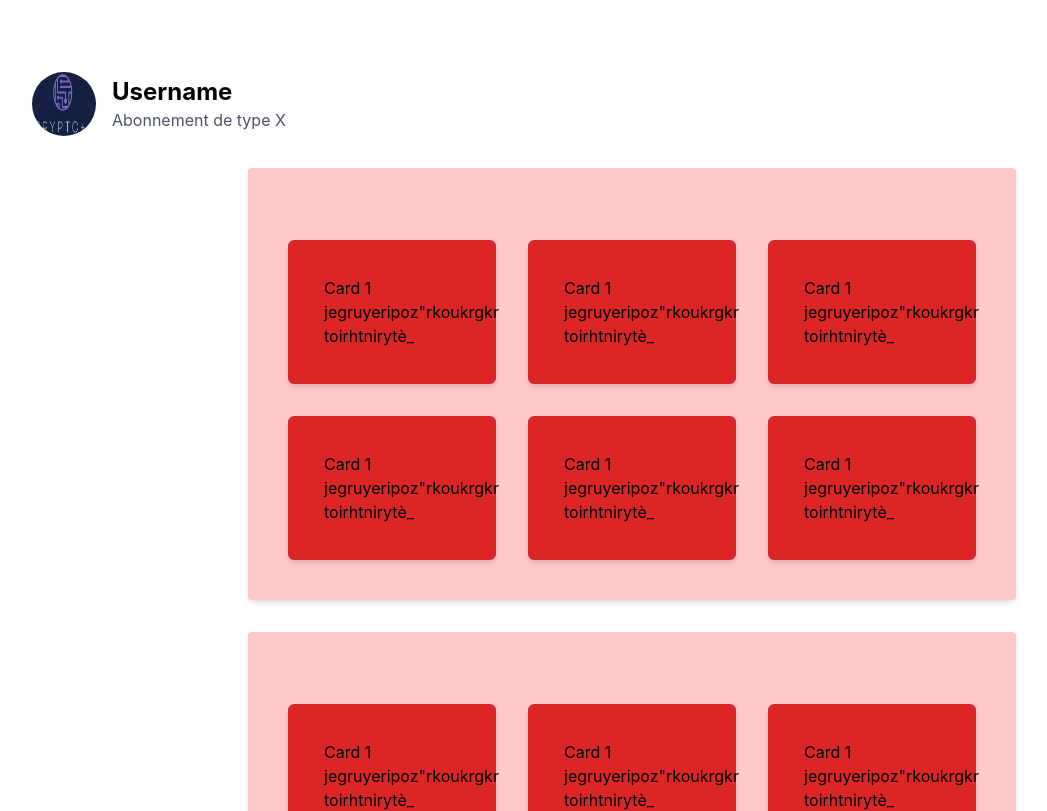
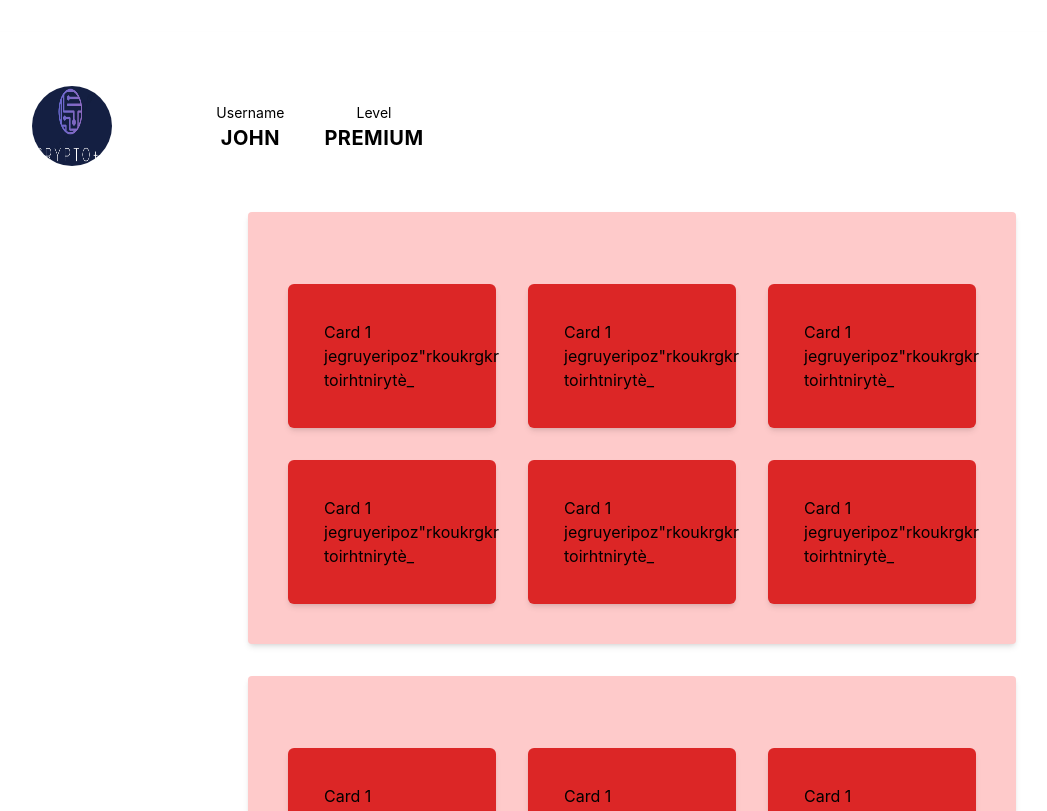
Before and after one commit to ycncy/Count-of-Money, a React (Create React App) app in the folder client/: page /profile in a window 1280 px wide. Shown: the top 811 px of the page, without its empty margins (8-1055 px from the left). Built offline with nearby package versions, Linux system fonts and the light colour scheme.

Commit message:
add cards

```diff
--- a/client/package.json
+++ b/client/package.json
@@ -12,6 +12,7 @@
     "@types/react-dom": "^18.2.15",
     "react": "^18.2.0",
     "react-dom": "^18.2.0",
+    "react-router-dom": "^6.18.0",
     "react-scripts": "5.0.1",
     "typescript": "^4.9.5",
     "web-vitals": "^2.1.4"
--- a/client/src/authentication/Profile.tsx
+++ b/client/src/authentication/Profile.tsx
@@ -7,10 +7,18 @@ const Profile: React.FC = () => {
       <div className="max-w-7xl mx-auto mt-8 p-10 bg-white rounded shadow-md">
         <div>
           <div className="flex items-center">
-            <img src='../img/logo.png' alt="Profile Picture" className="w-16 h-16 rounded-full mr-4"/>
-            <div>
-              <h1 className="text-2xl font-bold">Username</h1>
-              <p className="text-gray-600">Abonnement de type X</p>
+            <img src='../img/logo.png' alt="Profile Picture" className="w-20 h-20 rounded-full mr-4"/>
+            <div className="w-full lg:w-4/12 px-4 lg:order-1">
+              <div className="flex justify-center py-4 lg:pt-4 pt-8">
+                <div className="mr-4 p-3 text-center">
+                  <span className="text-sm text-blueGray-400">Username</span>
+                  <span className="text-xl font-bold block uppercase tracking-wide text-blueGray-600">John</span>
+                </div>
+                <div className="lg:mr-4 p-3 text-center">
+                  <span className="text-sm text-blueGray-400">Level</span>
+                  <span className="text-xl font-bold block uppercase tracking-wide text-blueGray-600">Premium</span>
+                </div>
+              </div>
             </div>
           </div>
         </div>
```
Also changed, not shown: 1 other file (tests, documents, lock files or other folders).
